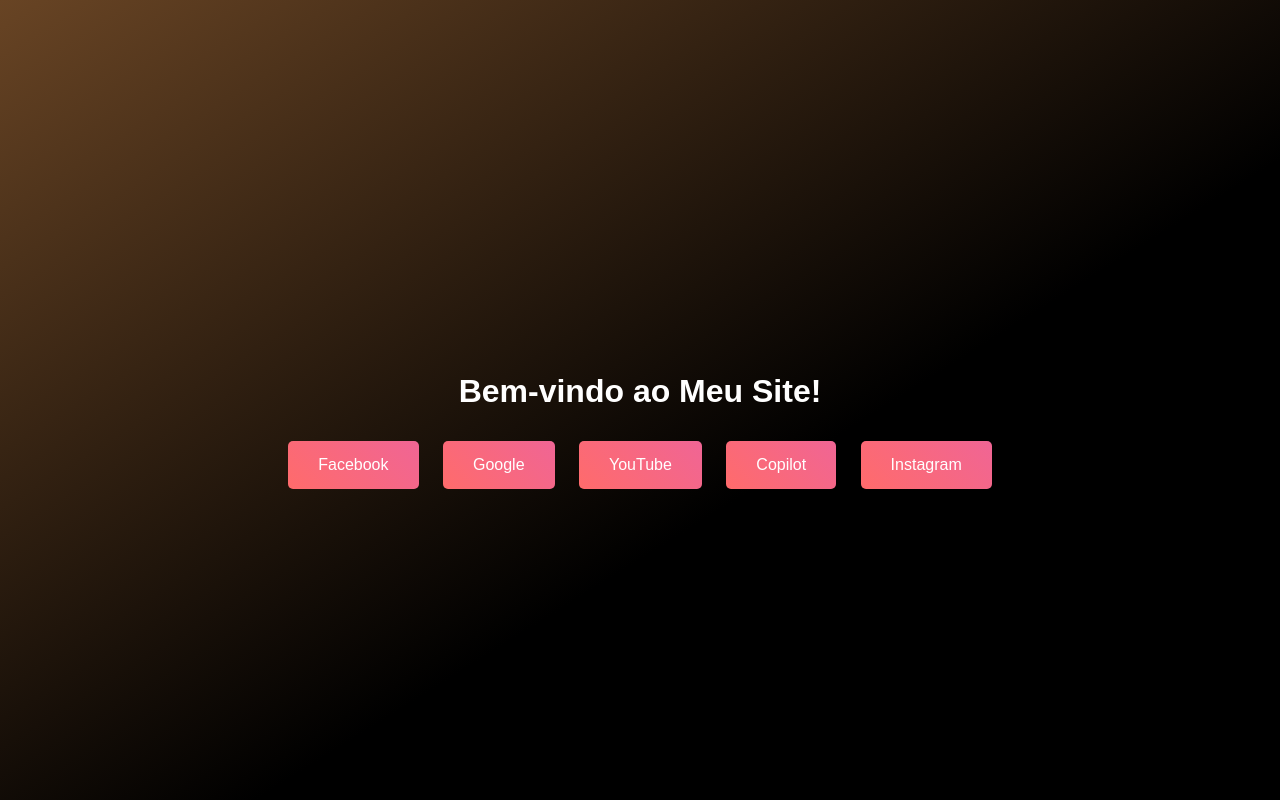
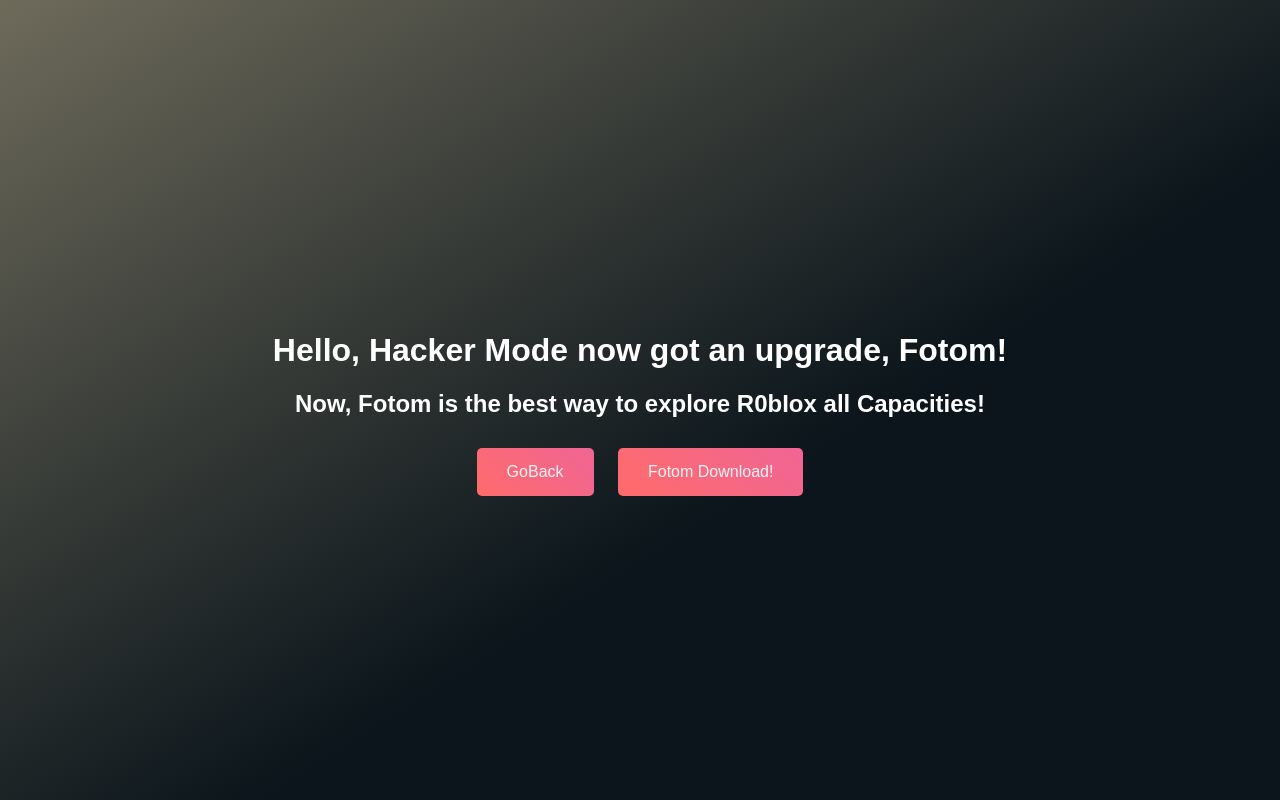
Before and after one commit to kiemfp/kiemfp.github.io, a plain HTML site: page hackermode/index.html in a window 1280 px wide. Drawn offline with Linux system fonts and the light colour scheme.

Commit message:
Add files via upload

```diff
--- a/hackermode/index.html
+++ b/hackermode/index.html
@@ -10,7 +10,7 @@
             text-align: center;
             margin: 0;
             padding: 0;
-            background: linear-gradient(to bottom right, #684424, #000000 60%);
+            background: linear-gradient(to bottom right, #241f07a9, #0b151b 60%);
             height: 100vh;
             display: flex;
             justify-content: center;
@@ -18,14 +18,14 @@
             color: white;
         }
         .container {
-            margin-top: 50px;
+            margin-top: 16px;
         }
         .button {
             display: inline-block;
             margin: 10px;
             padding: 15px 30px;
             font-size: 16px;
-            color: white;
+            color: whitesmoke;
             border: none;
             border-radius: 5px;
             cursor: pointer;
@@ -39,12 +39,10 @@
 </head>
 <body>
     <div class="container">
-        <h1>Bem-vindo ao Meu Site!</h1>
-        <button class="button" onclick="window.location.href='https://www.facebook.com'">Facebook</button>
-        <button class="button" onclick="window.location.href='https://www.google.com'">Google</button>
-        <button class="button" onclick="window.location.href='https://www.youtube.com'">YouTube</button>
-        <button class="button" onclick="window.location.href='https://copilot.microsoft.com'">Copilot</button>
-        <button class="button" onclick="window.location.href='https://www.instagram.com'">Instagram</button>
+        <h1>Hello, Hacker Mode now got an upgrade, Fotom!</h1>
+        <h2>Now, Fotom is the best way to explore R0bIox all Capacities!</h2>
+        <button class="button" onclick="window.location.href='https://kiemfp.github.io/'">GoBack</button>
+        <button class="button" onclick="window.location.href='https://github.com/kiemfp'">Fotom Download!</button>
     </div>
 </body>
 </html>
```
Also changed, not shown: index.html (+5 -8 lines).
